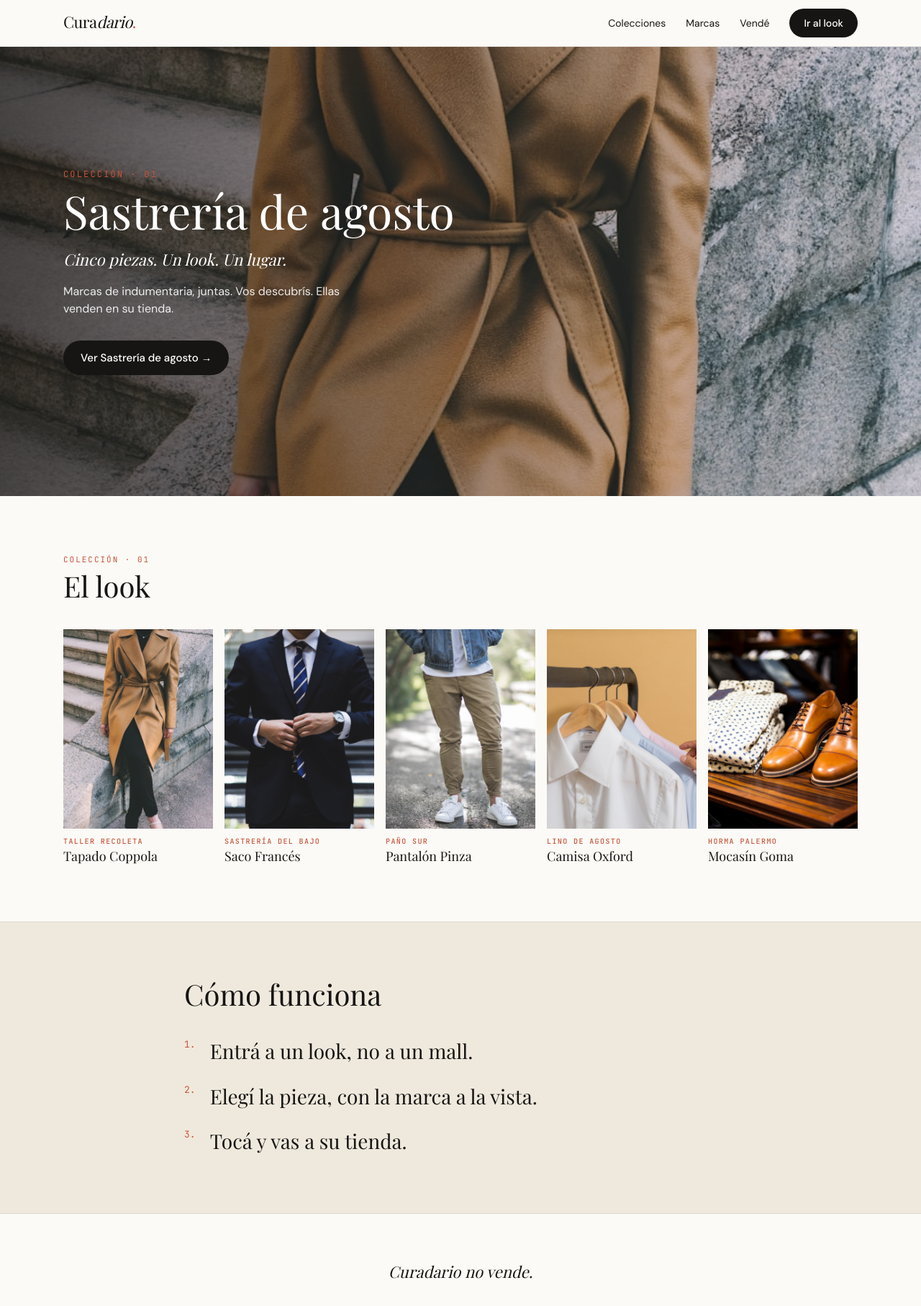
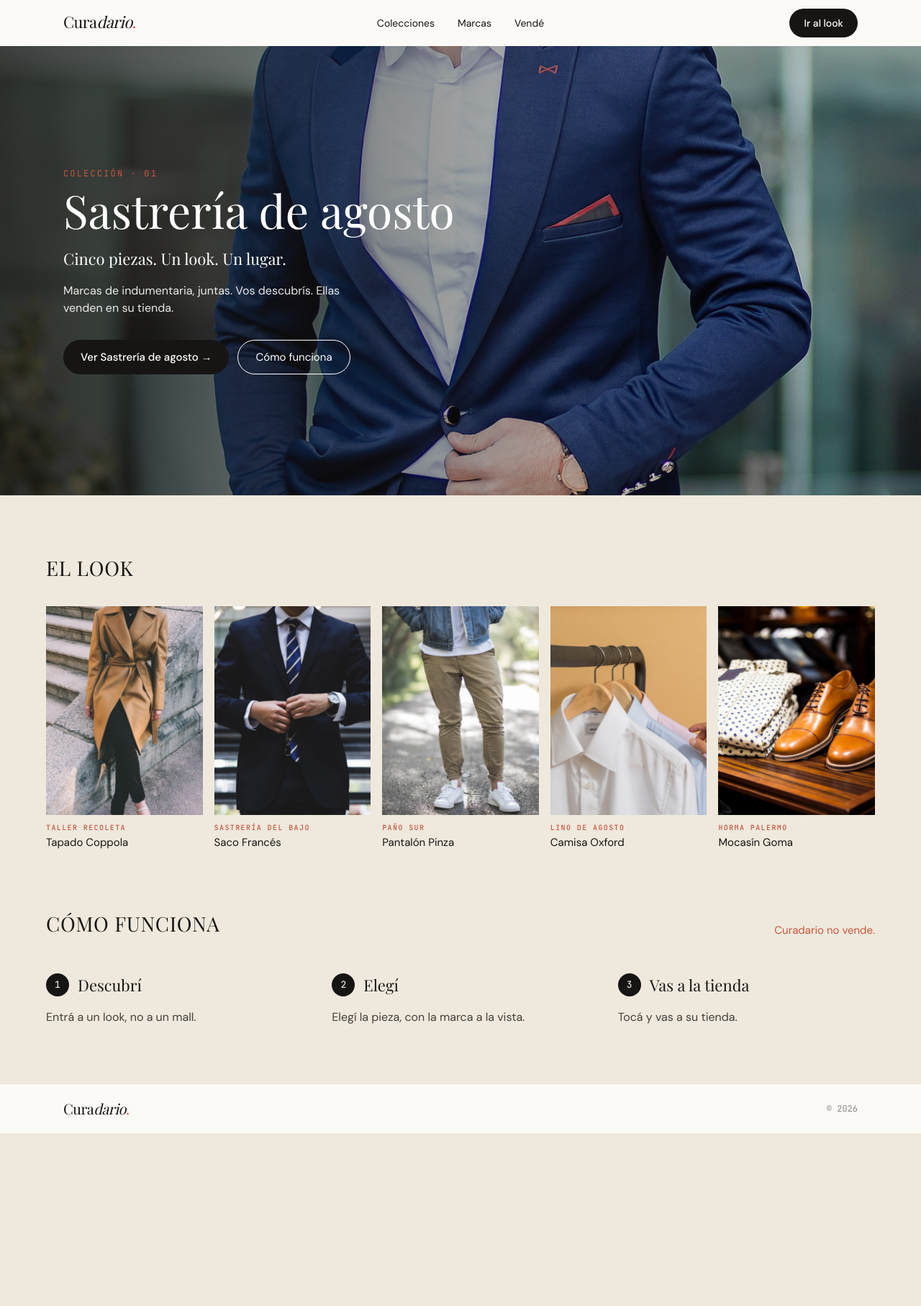
Before and after one commit to codego/tiendita, a Next.js app: page / in a window 1280 px wide. Shown: the top 1814 px of the page at 72% size. After the commit the page ends 1574 px from the top, so only its background shows below. Built offline with nearby package versions, Linux system fonts and the light colour scheme; a web font is replaced by a local one.

Commit message:
Match the desktop landing mock on /
Hero, El look thumbs from seed, and Cómo funciona (Descubrí / Elegí / Vas a la tienda) with Markos copy. Shopper stays at /app.

Co-authored-by: Joaquín <codego@users.noreply.github.com>

```diff
--- a/app/page.tsx
+++ b/app/page.tsx
@@ -1,7 +1,7 @@
 import Image from "next/image";
 import Link from "next/link";
 import { Wordmark } from "@/components/Wordmark";
-import { getTapaCollection, getTapaSkus } from "@/lib/catalog";
+import { getTapaSkus } from "@/lib/catalog";
 import { markos } from "@/lib/markos";
 import { routes } from "@/lib/routes";
 
@@ -10,63 +10,55 @@ export const metadata = {
   description: markos.line2,
 };
 
-function LandingNav() {
+const steps = [
+  { label: "Descubrí", text: markos.steps[0] },
+  { label: "Elegí", text: markos.steps[1] },
+  { label: "Vas a la tienda", text: markos.steps[2] },
+] as const;
+
+export default function LandingPage() {
+  const pieces = getTapaSkus();
+
   return (
-    <header className="sticky top-0 z-30 border-b border-ink/8 bg-surface/95 backdrop-blur-sm">
-      <div className="mx-auto flex h-16 max-w-6xl items-center justify-between px-6">
+    <div className="min-h-dvh bg-surface text-ink">
+      <header className="sticky top-0 z-30 bg-surface">
+        <div className="mx-auto grid h-16 max-w-6xl grid-cols-[1fr_auto_1fr] items-center px-6">
           <Link href={routes.landing} aria-label="Curadario">
             <Wordmark />
           </Link>
-        <nav className="flex items-center gap-7" aria-label="Sitio">
-          <a
-            href="#el-look"
-            className="hidden font-sans text-[14px] text-ink md:inline"
-          >
+          <nav className="hidden items-center gap-8 md:flex" aria-label="Sitio">
+            <a href="#el-look" className="font-sans text-[14px] text-ink">
               Colecciones
             </a>
-          <a
-            href="#el-look"
-            className="hidden font-sans text-[14px] text-ink md:inline"
-          >
+            <a href="#el-look" className="font-sans text-[14px] text-ink">
               Marcas
             </a>
-          <a
-            href="#vende"
-            className="hidden font-sans text-[14px] text-ink md:inline"
-          >
+            <a href="#vende" className="font-sans text-[14px] text-ink">
               Vendé
             </a>
+          </nav>
+          <div className="flex justify-end">
             <Link
               href={routes.app}
               className="inline-flex h-10 items-center rounded-full bg-ink px-5 font-sans text-[14px] font-medium text-paper"
             >
               Ir al look
             </Link>
-        </nav>
+          </div>
         </div>
       </header>
-  );
-}
-
-export default function LandingPage() {
-  const collection = getTapaCollection();
-  const pieces = getTapaSkus();
-
-  return (
-    <div className="min-h-dvh bg-surface text-ink">
-      <LandingNav />
 
       <section className="relative min-h-[78vh] overflow-hidden bg-cream">
         <Image
-          src={collection.coverImage}
+          src="/images/tapa-sastreria.jpg"
           alt={markos.title}
           fill
           priority
           sizes="100vw"
-          className="rounded-none object-cover object-[center_20%]"
+          className="rounded-none object-cover"
         />
-        <div className="absolute inset-0 bg-linear-to-r from-ink/75 via-ink/35 to-transparent" />
-        <div className="relative mx-auto flex min-h-[78vh] max-w-6xl items-end px-6 py-16 md:items-center">
+        <div className="absolute inset-0 bg-linear-to-r from-ink/80 via-ink/40 to-transparent" />
+        <div className="relative mx-auto flex min-h-[78vh] max-w-6xl items-center px-6 py-16">
           <div className="max-w-xl">
             <p className="font-mono text-[12px] tracking-[0.18em] text-terracotta uppercase">
               {markos.overline}
@@ -74,34 +66,40 @@ export default function LandingPage() {
             <h1 className="mt-3 font-serif text-[48px] leading-[0.95] text-paper md:text-[64px]">
               {markos.title}
             </h1>
-            <p className="mt-5 font-serif text-[22px] italic text-paper">
+            <p className="mt-5 font-serif text-[22px] text-paper">
               {markos.line1}
             </p>
-            <p className="mt-4 max-w-[36ch] font-sans text-[16px] leading-6 text-paper/90">
+            <p className="mt-4 max-w-[38ch] font-sans text-[16px] leading-6 text-paper/90">
               {markos.line2}
             </p>
+            <div className="mt-8 flex flex-wrap gap-3">
               <Link
                 href={routes.coleccion}
-              className="mt-8 inline-flex h-12 items-center rounded-full bg-ink px-6 font-sans text-[15px] font-medium text-paper"
+                className="inline-flex h-12 items-center rounded-full bg-ink px-6 font-sans text-[15px] font-medium text-paper"
               >
                 {markos.cta} →
               </Link>
+              <a
+                href="#como-funciona"
+                className="inline-flex h-12 items-center rounded-full border border-paper px-6 font-sans text-[15px] text-paper"
+              >
+                Cómo funciona
+              </a>
+            </div>
           </div>
         </div>
       </section>
 
-      <section id="el-look" className="mx-auto max-w-6xl px-6 py-20">
-        <p className="font-mono text-[11px] tracking-[0.18em] text-terracotta uppercase">
-          Colección · {collection.number}
-        </p>
-        <h2 className="mt-2 font-serif text-[40px] leading-none text-ink">
+      <section id="el-look" className="bg-cream px-6 py-20">
+        <div className="mx-auto max-w-6xl">
+          <h2 className="font-serif text-[28px] tracking-wide text-ink uppercase">
             {markos.elLook}
           </h2>
-        <ul className="mt-10 grid grid-cols-2 gap-x-4 gap-y-8 sm:grid-cols-3 lg:grid-cols-5">
+          <ul className="mt-8 grid grid-cols-2 gap-x-4 gap-y-8 md:grid-cols-5">
             {pieces.map((sku) => (
               <li key={sku.id}>
                 <Link href={routes.pieza(sku.id)} className="block">
-                <div className="relative aspect-[3/4] overflow-hidden rounded-none bg-cream">
+                  <div className="relative aspect-[3/4] overflow-hidden rounded-none bg-surface">
                     <Image
                       src={sku.image}
                       alt={`${sku.brand} — ${sku.name}`}
@@ -113,31 +111,40 @@ export default function LandingPage() {
                   <p className="mt-2.5 font-mono text-[10px] font-medium tracking-[0.14em] text-terracotta uppercase">
                     {sku.brand}
                   </p>
-                <p className="mt-0.5 font-serif text-[18px] leading-tight text-ink">
+                  <p className="mt-0.5 font-sans text-[15px] text-ink">
                     {sku.name}
                   </p>
                 </Link>
               </li>
             ))}
           </ul>
+        </div>
       </section>
 
-      <section
-        id="como-funciona"
-        className="border-y border-ink/8 bg-cream px-6 py-20"
-      >
-        <div className="mx-auto max-w-3xl">
-          <h2 className="font-serif text-[40px] leading-none text-ink">
+      <section id="como-funciona" className="bg-cream px-6 pb-20">
+        <div className="mx-auto max-w-6xl">
+          <div className="md:flex md:items-end md:justify-between">
+            <h2 className="font-serif text-[28px] tracking-wide text-ink uppercase">
               {markos.comoFunciona}
             </h2>
-          <ol className="mt-10 space-y-6">
-            {markos.steps.map((step, index) => (
-              <li key={step} className="flex gap-5">
-                <span className="font-mono text-[13px] text-terracotta">
-                  {index + 1}.
+            <p
+              id="vende"
+              className="mt-2 font-sans text-[15px] text-terracotta md:mt-0"
+            >
+              {markos.noVende}
+            </p>
+          </div>
+          <ol className="mt-12 grid gap-10 md:grid-cols-3">
+            {steps.map((step, index) => (
+              <li key={step.label}>
+                <div className="flex items-center gap-3">
+                  <span className="flex h-8 w-8 items-center justify-center rounded-full bg-ink font-mono text-[13px] text-paper">
+                    {index + 1}
                   </span>
-                <p className="font-serif text-[24px] leading-snug text-ink md:text-[28px]">
-                  {step}
+                  <h3 className="font-serif text-[22px] text-ink">{step.label}</h3>
+                </div>
+                <p className="mt-4 font-sans text-[16px] leading-6 text-ink/80">
+                  {step.text}
                 </p>
               </li>
             ))}
@@ -145,11 +152,12 @@ export default function LandingPage() {
         </div>
       </section>
 
-      <section id="vende" className="px-6 py-16">
-        <p className="text-center font-serif text-[22px] italic text-ink">
-          {markos.noVende}
-        </p>
-      </section>
+      <footer className="border-t border-ink/8 bg-surface">
+        <div className="mx-auto flex max-w-6xl items-center justify-between px-6 py-6">
+          <Wordmark size="sm" />
+          <p className="font-mono text-[12px] text-ink/50">© 2026</p>
+        </div>
+      </footer>
     </div>
   );
 }
```
Lines whose indentation alone changed are shown as unchanged.
